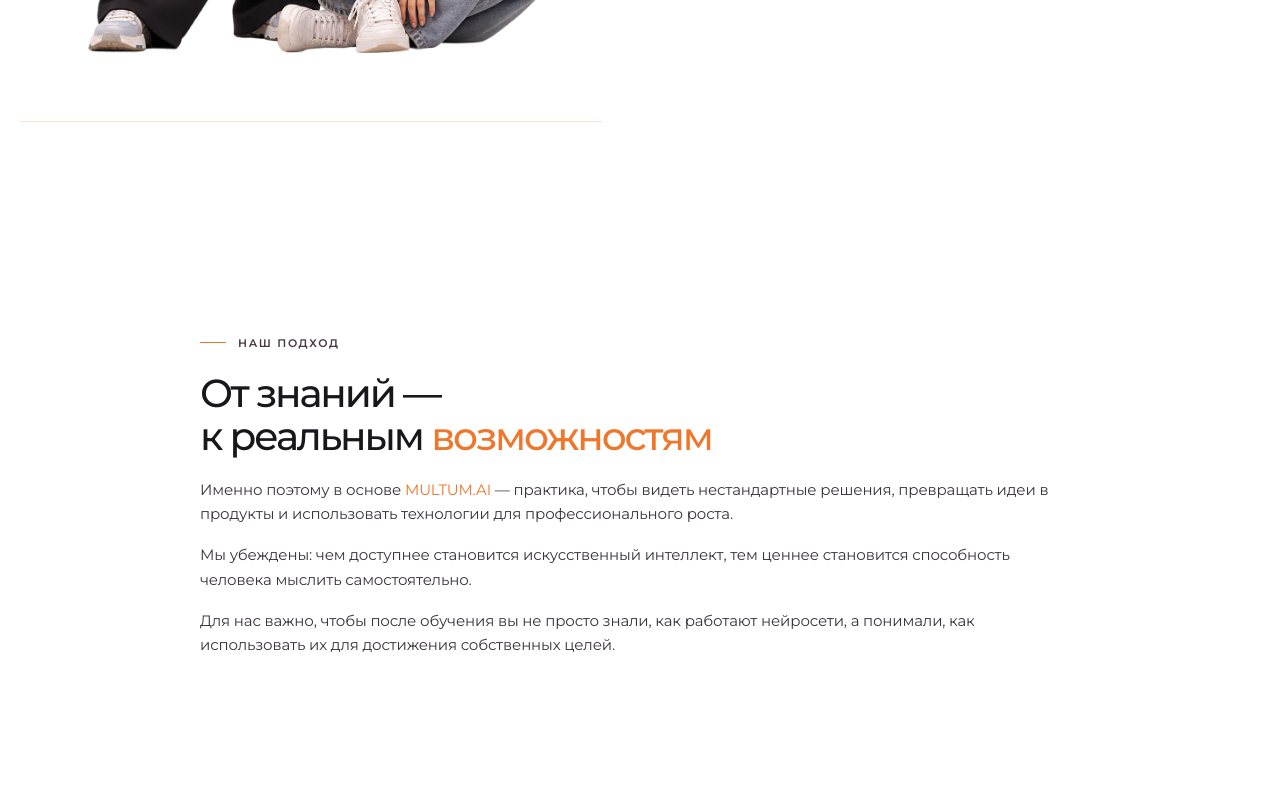
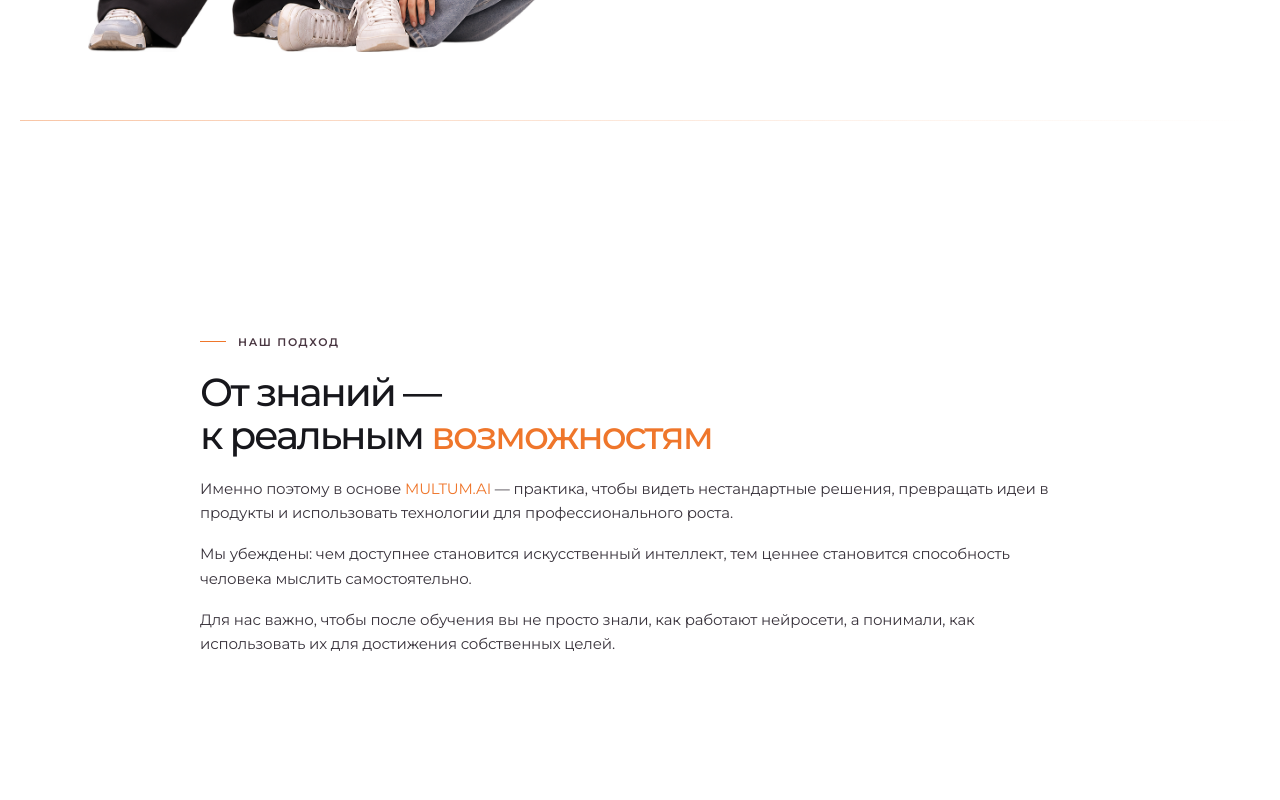
Before and after one commit to fuks19200-ctrl/09, a Next.js app: page / in a window 1280 px wide. Shown: the part 1480-2280 px from the top of the page. Built offline with nearby package versions, Linux system fonts and the light colour scheme.

Commit message:
Introduce alternating full-width orange-to-white slide dividers across the site

```diff
--- a/app/globals.css
+++ b/app/globals.css
@@ -1599,3 +1599,48 @@ body:has(.courses-page) { overflow-x: hidden; overflow-y: auto; }
 .site-background .program-card .program-name {
   overflow-wrap: anywhere;
 }
+
+
+/* Shared slide-divider system: alternating orange-to-white lines, full bleed.
+   Use slide-divider--from-right / slide-divider--from-left on future chapters. */
+:root {
+  --slide-divider-from-right: linear-gradient(to left, rgba(239,118,43,.42) 0%, rgba(239,118,43,.23) 35%, rgba(239,118,43,.08) 72%, #fff 100%);
+  --slide-divider-from-left: linear-gradient(to right, rgba(239,118,43,.42) 0%, rgba(239,118,43,.23) 35%, rgba(239,118,43,.08) 72%, #fff 100%);
+}
+.home-page .home-about,
+.about-details,
+.courses-embedded,
+.courses-page > .courses-intro,
+.courses-page > .courses-directions,
+.slide-divider--from-right,
+.slide-divider--from-left {
+  position: relative;
+  border-top: 0;
+}
+.home-page .home-about,
+.courses-embedded,
+.courses-page > .courses-directions,
+.slide-divider--from-right {
+  --slide-divider-gradient: var(--slide-divider-from-right);
+}
+.about-details,
+.courses-page > .courses-intro,
+.slide-divider--from-left {
+  --slide-divider-gradient: var(--slide-divider-from-left);
+}
+.home-page .home-about::before,
+.about-details::before,
+.courses-embedded::before,
+.courses-page > .courses-intro::before,
+.courses-page > .courses-directions::before,
+.slide-divider--from-right::before,
+.slide-divider--from-left::before {
+  content: "";
+  position: absolute;
+  inset: 0 0 auto;
+  width: 100%;
+  height: 1px;
+  background: var(--slide-divider-gradient);
+  pointer-events: none;
+  z-index: 2;
+}
```
